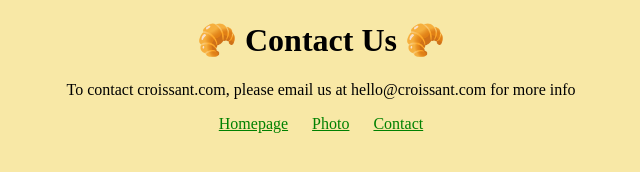
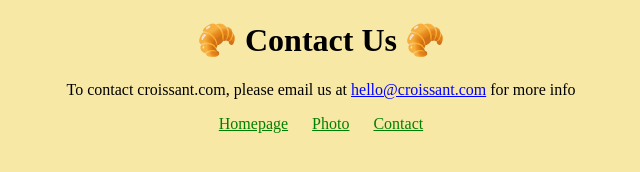
Before and after one commit to roseann1024/about-croissant-static-website, a plain HTML site: page contact.html in a window 1280 px wide. Shown: the whole page, without its empty margins (319-959 px from the left). Drawn offline with Linux system fonts and the light colour scheme.

Commit message:
updated the email link

```diff
--- a/contact.html
+++ b/contact.html
@@ -10,7 +10,9 @@
 
 <body>
     <h1>🥐 Contact Us 🥐</h1>
-    <p>To contact croissant.com, please email us at hello@croissant.com for more info</p>
+    <p>To contact croissant.com, please email us at <a href="mailto:hello@croissant.com"
+            class="email">hello@croissant.com</a> for
+        more info</p>
 
 
     <footer class="tab">
--- a/css/style.css
+++ b/css/style.css
@@ -18,6 +18,7 @@ img {
   display: block;
   margin: 0 auto;
   border-radius: 8px;
+  margin-bottom: 30px;
 }
 footer {
   text-align: center;
@@ -27,3 +28,7 @@ footer {
 footer a {
   margin: 0 10px;
 }
+
+.email {
+  color: blue;
+}
```
